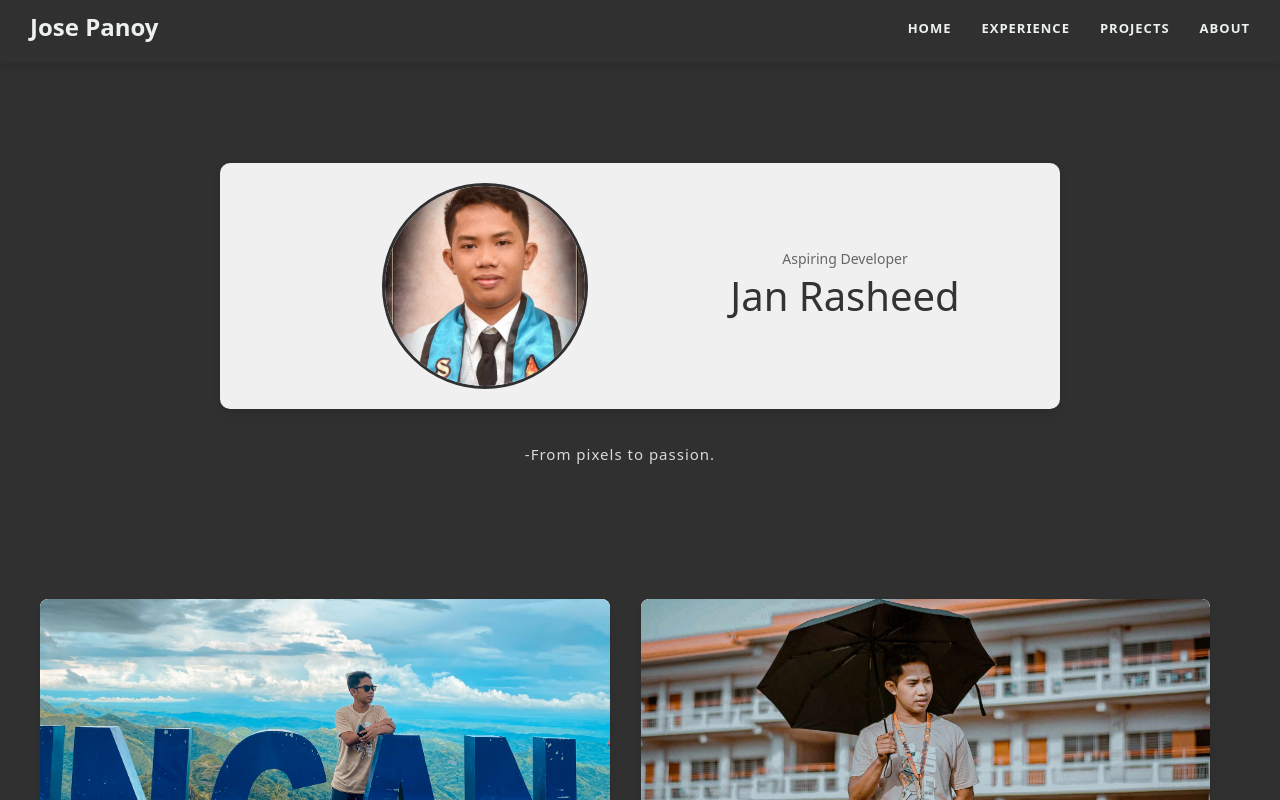
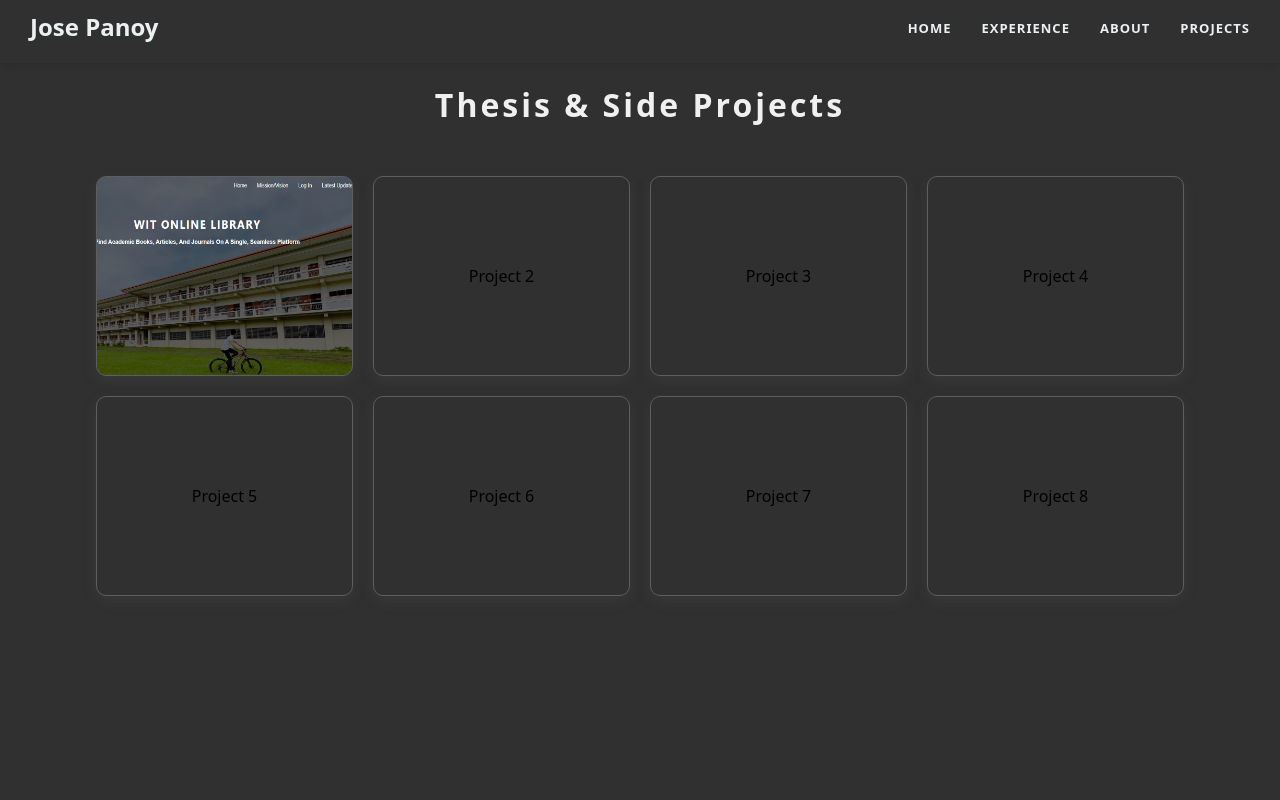
Before and after one commit to JosePanoy/JosePanoy, a React (Vite) app: page / in a window 1280 px wide. Both pictures are taken after a click on the item "PROJECTS". Shown: the top 800 px of the page. Built offline with nearby package versions, Linux system fonts and the light colour scheme.

Commit message:
had a little test on some features

```diff
--- a/src/App.jsx
+++ b/src/App.jsx
@@ -2,9 +2,8 @@ import React, { useState } from 'react';
 import Navbar from './navbar.jsx';
 import About from './assets/pages/about.jsx';
 import Experience from './assets/pages/experience.jsx';
-import Project from './assets/pages/projects.jsx';
 import Home from './assets/pages/home.jsx';
-import BottomNavbar from './footer.jsx';
+import Projects from './assets/pages/projects.jsx'; // Import the Projects component
 
 const App = () => {
   const [currentPage, setCurrentPage] = useState('home');
@@ -17,12 +16,10 @@ const App = () => {
     switch (currentPage) {
       case 'about':
         return <About />;
-
       case 'experience':
         return <Experience />;
-
-        case 'project':
-          return <Project />;
+      case 'projects': // Add a case for the 'projects' page
+        return <Projects />;
       default:
         return <Home />;
     }
@@ -34,8 +31,6 @@ const App = () => {
         <Navbar onNavigate={handleNavigate} />
         <div>{renderPage()}</div>
       </div>
-
-      <BottomNavbar />
     </>
   );
 };
--- a/src/assets/pages/experience.jsx
+++ b/src/assets/pages/experience.jsx
@@ -1,7 +1,7 @@
 import React from 'react';
 import SkillMeter from '../../skills.jsx';
 import Timeline from '../../school-div.jsx';
-import SideProjects from '../../project-div.jsx';
+
 import WorkTimeline from '../../work-exp.jsx';
 import { Fade } from 'react-reveal';
 import '../css/exp.css'
@@ -67,14 +67,13 @@ function Experience() {
 
 
     <div>
+      <Fade left delay={200} >
       <h1>My Education Timeline</h1>
+      </Fade>
       <Timeline />
     </div>
 
-    <div > {/* Adjust the margin value as needed */}
-      <h1 style={{ marginTop: '150px' }}>Thesis & Side Projects</h1>
-      <SideProjects />
-    </div>
+
 
 
     </>
--- a/src/assets/pages/projects.jsx
+++ b/src/assets/pages/projects.jsx
@@ -1,8 +1,13 @@
-// About.jsx
 import React from 'react';
+import SideProjects from '../../project-div.jsx';
 
-const Project = () => {
-  return <h1>Projects</h1>;
+const Projects = () => {
+  return (
+    <div style={{ marginTop: '20px', marginBottom: '20px' }}>
+      <h1 style={{ marginTop: '20px' }}>Thesis & Side Projects</h1>
+      <SideProjects />
+    </div>
+  );
 };
 
-export default Project;
+export default Projects;
--- a/src/navbar.jsx
+++ b/src/navbar.jsx
@@ -10,17 +10,17 @@ const Navbar = ({ onNavigate }) => {
       <h2>Jose Panoy</h2>
       <nav>
         <ul>
-        <li>
+          <li>
             <a onClick={() => handleNavigate('home')}>HOME</a>
           </li>
           <li>
             <a onClick={() => handleNavigate('experience')}>EXPERIENCE</a>
           </li>
           <li>
-            <a onClick={() => handleNavigate('projects')}>PROJECTS</a>
+            <a onClick={() => handleNavigate('about')}>ABOUT</a>
           </li>
           <li>
-            <a onClick={() => handleNavigate('about')}>ABOUT</a>
+            <a onClick={() => handleNavigate('projects')}>PROJECTS</a>
           </li>
         </ul>
       </nav>
--- a/src/project-div.jsx
+++ b/src/project-div.jsx
@@ -1,6 +1,7 @@
 import './assets/css/projectdiv.css';
 import MainPicture from './assets/img/18.png';
 import { Fade } from 'react-reveal';
+
 
 function SideProjects() {
     return (
```
Also changed, not shown: src/assets/sideprojects/todolist.jsx (deleted, +0 -14 lines).
